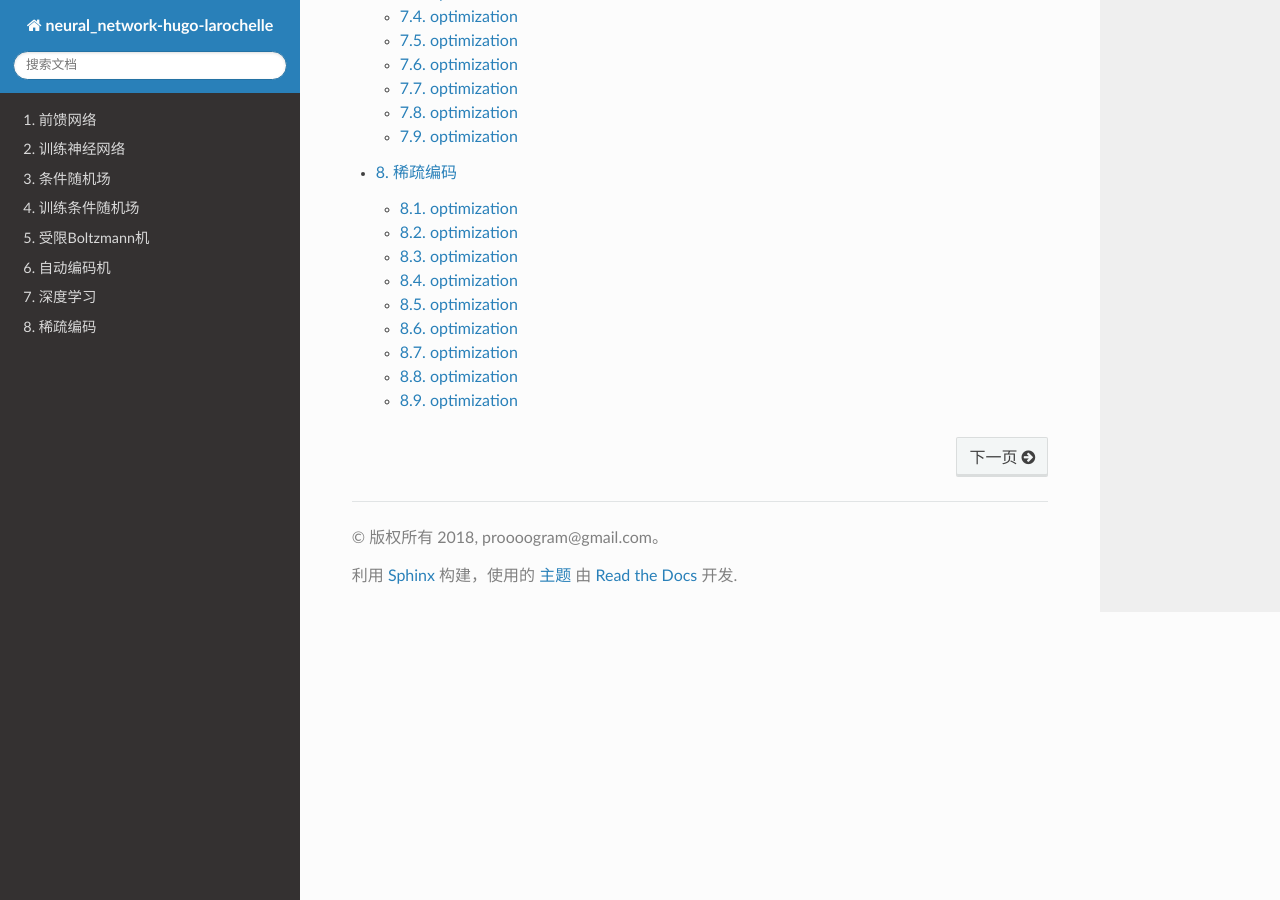
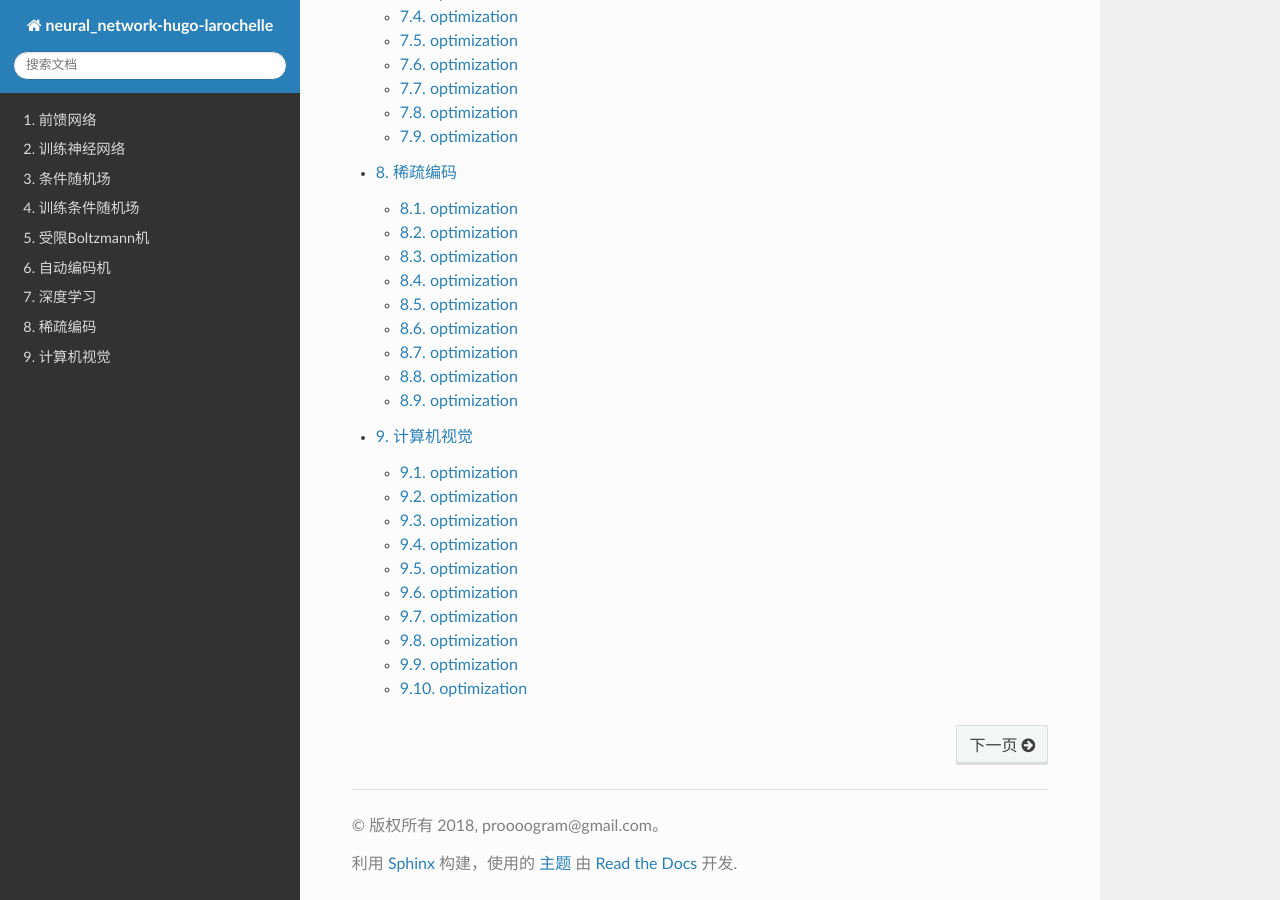
Before and after one commit to proooogram/neural_network-2ed-hugo_larochelle, a Sphinx documentation site: the page built from source/index.rst, in a window 1280 px wide and 900 px high, scrolled down 1759 px. Built offline with Sphinx 7.4.7 and the Read the Docs theme 2.0.0, drawn with Linux system fonts in a browser that asks for light colours.

Commit message:
directory ch9 ok

```diff
--- /dev/null
+++ b/source/9 Computer vision/1 motivation.rst
@@ -0,0 +1,6 @@
+.. 注释
+
+optimization
+==========================================================
+
+.. toctree::
--- /dev/null
+++ b/source/9 Computer vision/10 convolutional RBM.rst
@@ -0,0 +1,6 @@
+.. 注释
+
+optimization
+==========================================================
+
+.. toctree::
--- /dev/null
+++ b/source/9 Computer vision/2 local connectivity.rst
@@ -0,0 +1,6 @@
+.. 注释
+
+optimization
+==========================================================
+
+.. toctree::
--- /dev/null
+++ b/source/9 Computer vision/3 parameter sharing.rst
@@ -0,0 +1,6 @@
+.. 注释
+
+optimization
+==========================================================
+
+.. toctree::
--- /dev/null
+++ b/source/9 Computer vision/4 discrete convolution.rst
@@ -0,0 +1,6 @@
+.. 注释
+
+optimization
+==========================================================
+
+.. toctree::
--- /dev/null
+++ b/source/9 Computer vision/5 pooling and subsampling.rst
@@ -0,0 +1,6 @@
+.. 注释
+
+optimization
+==========================================================
+
+.. toctree::
--- /dev/null
+++ b/source/9 Computer vision/6 convolutional network.rst
@@ -0,0 +1,6 @@
+.. 注释
+
+optimization
+==========================================================
+
+.. toctree::
--- /dev/null
+++ b/source/9 Computer vision/7 object recognition.rst
@@ -0,0 +1,6 @@
+.. 注释
+
+optimization
+==========================================================
+
+.. toctree::
--- /dev/null
+++ b/source/9 Computer vision/8 example.rst
@@ -0,0 +1,6 @@
+.. 注释
+
+optimization
+==========================================================
+
+.. toctree::
--- /dev/null
+++ b/source/9 Computer vision/9 data set expansion.rst
@@ -0,0 +1,6 @@
+.. 注释
+
+optimization
+==========================================================
+
+.. toctree::
--- a/source/index.rst
+++ b/source/index.rst
@@ -15,3 +15,4 @@
    6 Autoencoder/index
    7 Deep learning/index
    8 Sparse coding/index
+   9 Computer vision/index
```
Also changed, not shown: source/9 Computer vision/index.rst (added, +17 -0 lines).
